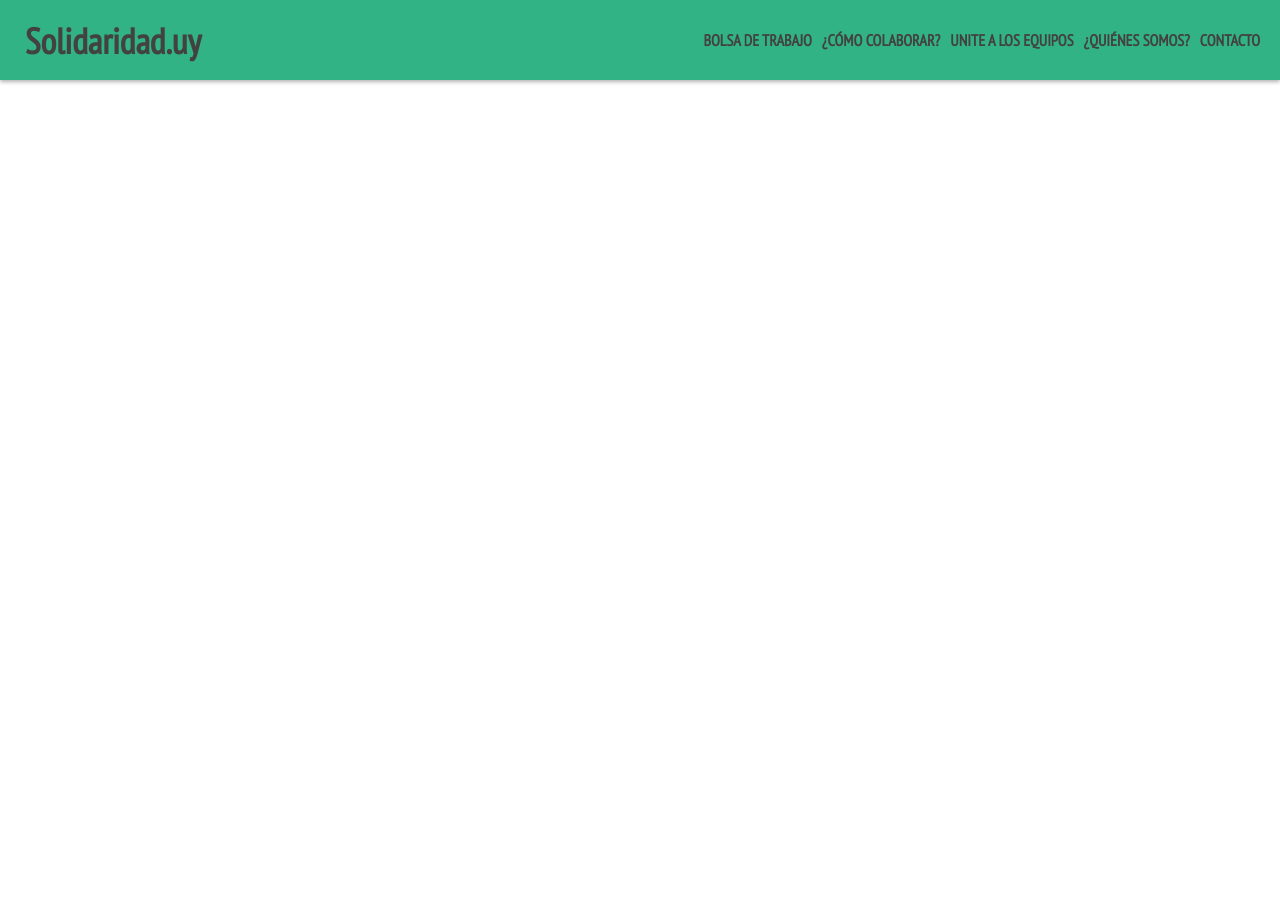
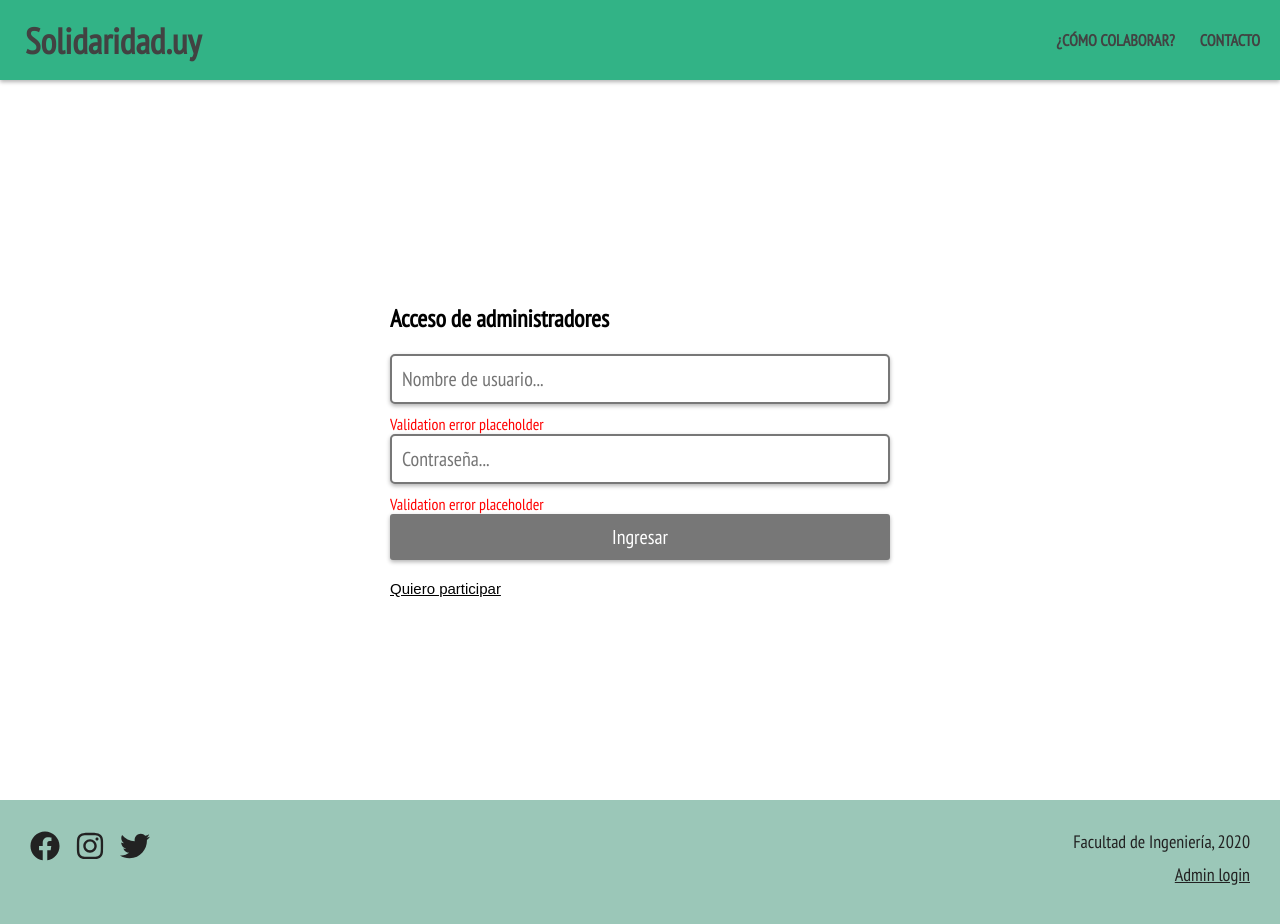
Before and after one commit to martinsd94/solidaridaduy-react, a React (Create React App) app: page /admin/login in a window 1280 px wide. Shown: the top 924 px of the page. Before the commit the page ends 800 px from the top, so only its background shows below. Built offline with nearby package versions, Linux system fonts and the light colour scheme.

Commit message:
Working on admin login validation

```diff
--- a/src/App.js
+++ b/src/App.js
@@ -1,5 +1,5 @@
 import React from 'react';
-import { FaBars } from 'react-icons/fa';
+import { FaFacebook, FaInstagram, FaTwitter } from 'react-icons/fa';
 import {
   BrowserRouter as Router,
   Switch,
@@ -9,57 +9,30 @@ import {
 
 
 /* Views for the router */
-import AboutView         from './views/AboutView';
 import ContactView       from './views/ContactView';
 import CollaborateView   from './views/CollaborateView';
 import HomeView          from './views/HomeView';
 import InitiativeView    from './views/InitiativeView';
-import JobBoardView      from './views/JobBoardView';
-import JoinUsView        from './views/JoinUsView';
 import SearchResultsView from './views/SearchResultsView';
+import AdminLoginView	 from './views/AdminLoginView';
 
+/* Other components */
+import PageHeader from './components/PageHeader';
 
 /* Styles */
 import './main.scss';
-
-const Header = () => {
-	return (
-		<header className="main-header">
-			<Link to='/'className='home-link'>Solidaridad.uy</Link>
-			<NavBar />
-		</header>
-	)
-}
-
-const NavBar = () => {
-	// TODO: Make menu and display on button click
-	return (
-		<nav>
-			<button className='menu-button'><p><FaBars /></p></button>
-
-			<Link to='/job-board'   className='header-link'>BOLSA DE TRABAJO</Link>
-			<Link to='/collaborate' className='header-link'>¿CÓMO COLABORAR?</Link>
-			<Link to='/join-us'     className='header-link'>UNITE A LOS EQUIPOS</Link>
-			<Link to='/about'       className='header-link'>¿QUIÉNES SOMOS?</Link>
-			<Link to='/contact'     className='header-link'>CONTACTO</Link>
-		</nav>
-	)
-}
 
 //
 //
 
 const App = () => {
+
 	return (
 		<Router>
-			<Header />
+			<PageHeader />
 			<Switch>
 				<Route exact={true} path="/">
 					<HomeView />
-				</Route>
-
-				<Route path="/about">
-					<AboutView />
 				</Route>
 
 				<Route path="/contact">
@@ -70,14 +43,6 @@ const App = () => {
 					<CollaborateView />
 				</Route>
 
-				<Route path="/job-board">
-					<JobBoardView />
-				</Route>
-
-				<Route path="/join-us">
-					<JoinUsView />
-				</Route>
-
 				<Route path="/search-results">
 					<SearchResultsView />
 				</Route>
@@ -85,9 +50,30 @@ const App = () => {
 				<Route path="/initiative/:id">
 					<InitiativeView />
 				</Route>
+
+				<Route path="/admin/login">
+					<AdminLoginView />
+				</Route>
 			</Switch>
+			<PageFooter />
 		</Router>
 	);
 }
 
+const PageFooter = () => {
+	return (
+		<footer className='main-footer'>
+			<div className='social-links'>
+				<a href='https://www.facebook.com/solidaridadUY/'><FaFacebook /></a>
+				<a href='https://www.instagram.com/solidaridadUY/'><FaInstagram /></a>
+				<a href='https://twitter.com/SolidaridadUY'><FaTwitter /></a>
+			</div>
+			<div className='info'>
+				<p>Facultad de Ingeniería, 2020</p>
+				<Link to='/admin/login'>Admin login</Link>
+			</div>
+		</footer>
+	);
+}
+
 export default App;
--- /dev/null
+++ b/src/components/InputField.js
@@ -0,0 +1,23 @@
+import React, { useState } from 'react';
+
+const InputField = ({ error, placeholder, type, value, _onChange }) => {
+
+	const [fieldClass, setFieldClass] = useState('valid-field');
+
+	if (!!error) {
+		setFieldClass('invalid-field');
+	}
+
+	return (
+		<React.Fragment>
+			<input className={fieldClass}
+				   placeholder={placeholder}
+				   type={type}
+				   value={value}
+				   onChange={ (e) => _onChange(e.target.value) } />
+			<div className='validation-errors'>Validation error placeholder</div>
+		</React.Fragment>
+	)
+}
+
+export default InputField;
--- /dev/null
+++ b/src/components/PageHeader.js
@@ -0,0 +1,30 @@
+import React from 'react';
+import { Link } from 'react-router-dom';
+import { FaBars, FaUser } from 'react-icons/fa';
+
+import '../main.scss';
+
+const PageHeader = () => {
+	return (
+		<React.Fragment>
+			<header className="main-header">
+				<Link to='/'className='home-link'>Solidaridad.uy</Link>
+				<NavBar />
+			</header>
+		</React.Fragment>
+	)
+}
+
+const NavBar = () => {
+	// TODO: Make menu and display on button click
+	return (
+		<nav>
+			<button className='menu-button'><p><FaBars /></p></button>
+
+			<Link to='/collaborate' className='header-link'><p>¿CÓMO COLABORAR?</p></Link>
+			<Link to='/contact'     className='header-link'><p>CONTACTO</p></Link>
+		</nav>
+	)
+}
+
+export default PageHeader;
--- a/src/main.scss
+++ b/src/main.scss
@@ -28,6 +28,10 @@ header.main-header {
 	z-index: 1000;
 }
 
+header.main-header a {
+	transition: all 0.15s linear;
+}
+
 header.main-header > a.home-link {
 	flex-grow: 1;
 	font-size: 36px;
@@ -40,6 +44,13 @@ header.main-header > nav {
 
 header.main-header a.header-link {
 	padding: 0px 5px;
+	display: flex;
+	align-items: center;
+	margin-left: 10px;
+
+	p {
+		margin-left: 5px;
+	}
 }
 
 header.main-header button.menu-button {
@@ -60,7 +71,7 @@ header.main-header a {
 }
 
 header.main-header a:hover {
-	color: #222;
+	color: #000;
 }
 
 
@@ -120,6 +131,49 @@ button.button-link:active {
 
 
 
+/* Main footer */
+/* ------------------------------------- */
+
+footer.main-footer {
+	background-color: $base-color-light;
+	height: 100px;
+	padding: 30px;
+	justify-content: space-between;
+	display: flex;
+	flex-direction: row;
+
+	div.social-links {
+		a {
+			font-size: 30px;
+			color: $light-black;
+			transition: all 0.15s linear;
+			margin-right: 15px;
+
+			&:hover {
+				color: $dark-grey;
+			}
+		}
+	}
+
+	div.info {
+		text-align: right;
+		font-size: 18px;
+
+		p {
+			color: $light-black;
+			margin: 0;
+			margin-bottom: 10px;
+		}
+
+		a {
+			color: $light-black;
+			transition: all 0.15s linear;
+			&:hover {
+				color: $dark-grey;
+			}
+		}
+	}
+}
 
 
 
--- /dev/null
+++ b/src/styles/admin-login.scss
@@ -0,0 +1,72 @@
+@import './colors.scss';
+
+div.login-jumbotron {
+	align-items: center;
+	display: flex;
+	height: calc(100vh - 80px);
+	justify-content: center;
+
+	div.login-wrapper {
+
+		display: flex;
+		flex-direction: column;
+		align-items: stretch;
+		width: 100%;
+		max-width: 500px;
+
+		input.valid-field {
+			border: 2px solid $dark-grey;
+			border-radius: 5px;
+			box-shadow: 0px 2px 4px $shadow-color;
+			font-family: 'PT Sans Narrow';
+			font-size: 20px;
+			padding: 10px;
+			margin-bottom: 10px;
+			outline: none;
+			transition: all 0.15s linear;
+		}
+
+		input.valid-field:focus {
+			border-color: $light-grey;
+		}
+
+		input.invalid-field {
+			border-color: $red;
+		}
+
+		div.validation-errors {
+			color: $red;
+		}
+
+		button.login-button{
+			align-self: stretch;
+			background-color: #777;
+			border: none;
+			border-radius: 3px;
+			box-shadow: 0px 2px 4px $shadow-color;
+			color: #FFF;
+			cursor: pointer;
+			font-family: 'PT Sans Narrow';
+			font-size: 20px;
+			padding: 10px 20px;
+			outline: none;
+			transition: all 0.1s linear;
+
+		}
+
+		button.login-button:hover {
+			background-color: $base-color;
+			transform: translateY(-3px);
+		}
+
+		div.options {
+			display: flex;
+			padding-top: 20px;
+
+			button {
+				font-size: 15px;
+				margin-right: 20px;
+			}
+		}
+	}
+}
--- a/src/styles/colors.scss
+++ b/src/styles/colors.scss
@@ -8,3 +8,5 @@ $shadow-color: rgba(0,0,0,0.3);
 
 $light-grey: #CCC;
 $dark-grey: #777;
+$light-black: #222;
+$red: #F00;
--- a/src/styles/home.scss
+++ b/src/styles/home.scss
@@ -31,29 +31,43 @@ div.jumbotron-1-inner {
 div.search-fields {
 	display: grid;
 	grid-template-columns: 33% 33% 33%;
-	grid-template-rows: 55px 55px 55px;
+	grid-template-rows: 59px 59px 59px;
 	width: 45vw;
 	height: auto;
 }
 
 div.search-fields > div.input-wrapper {
 	align-items: center;
-	background-color: #FFF;
-	border: 1px solid #424242;
-	border-radius: 5px;
-	box-shadow: 0px 2px 4px $shadow-color;
 	grid-column: 1 / 4;
 	display: flex;
 	margin: 5px;
-	padding: 0px 15px;
-}
+	position: relative;
 
-div.search-fields > div.input-wrapper > input {
-	background-color: transparent;
-	border: none;
-	flex-grow: 1;
-	outline: none;
-	padding: 10px;
+	svg {
+		z-index: 30;
+		margin-right: -31px;
+		padding-left: 15px;
+	}
+
+	input {
+		border: 2px solid #424242;
+		border-radius: 5px;
+		box-shadow: 0px 2px 4px $shadow-color;
+		flex-grow: 1;
+		outline: none;
+		padding: 10px 10px 10px 40px;
+		font-size: 20px;
+		font-family: 'PT Sans Narrow';
+		transition: all 0.1s linear;
+
+		&:focus {
+			border-color: $light-grey;
+		}
+
+		&:focus + svg {
+			color: $light-grey;
+		}
+	}
 }
 
 div.search-fields > a {
@@ -98,9 +112,12 @@ div.search-fields button.search-button:active {
 }
 
 div.search-fields > select {
-	border-color: #424242;
+	border: 2px solid #424242;
 	border-radius: 5px;
 	box-shadow: 0px 2px 4px $shadow-color;
+	cursor: pointer;
+	font-family: 'PT Sans Narrow';
+	font-size: 20px;
 	outline: none;
 	padding: 10px;
 	margin: 5px;
--- a/src/styles/initiative.scss
+++ b/src/styles/initiative.scss
@@ -216,8 +216,8 @@ div.initiative-schedule {
 						pointer-events: none;
 						box-shadow: 0px 2px 4px $shadow-color;
 						transition: all 0.15s linear;
-						transform: translateY(-98%) translateX(-100%);
-						left: 100%;
+						transform: translateY(-98%) translateX(-50%);
+						left: 50%;
 						top: -50px;
 						z-index: 50;
 
--- /dev/null
+++ b/src/views/AdminLoginView.js
@@ -0,0 +1,107 @@
+import React, { useEffect, useState } from 'react';
+
+/* Components */
+import InputField from '../components/InputField';
+
+import '../main.scss';
+import '../styles/admin-login.scss';
+
+const AdminLoginView = () => {
+
+	const [email,    setEmail] 	  = useState({ field: '', error: null });
+	const [password, setPassword] = useState({ field: '', error: null });
+
+	const setEmailField = (val) => {
+		setEmail(Object.assign({}, email, {
+			field: val
+		}));
+	}
+
+	const setPasswordField = (val) => {
+		setPassword(Object.assign({}, password, {
+			field: val
+		}));
+	}
+
+	const setEmailError = (val) => {
+		// TODO: Solve this infinite loop...
+		/*setEmail(Object.assign({}, email, {
+			error: val
+		}));*/
+	}
+
+	const setPasswordError = (val) => {
+		/*setPassword(Object.assign({}, password, {
+			error: val
+		}));*/
+	}
+
+	// -----------------------------------------------------------------
+
+	const tryLogin = () => {
+		let data = { email: email.field, password: password.field };
+		fetch('http://localhost:5000/admin/login', {
+			crossDomain: true,
+			method: 'post',
+			body: JSON.stringify( data ),
+			headers: { 'Content-Type': 'application/json' },
+		})
+		.then(response => response.json()) // Response is a Promise
+		.then(data => handleLoginResponse(data));
+	}
+
+	const handleLoginResponse = (data) => {
+		if (Object.keys(data).indexOf('validation_errors') !== -1) {
+			for(let field in data.validation_errors) {
+				switch (field) {
+					case 'password':
+						setPasswordError(data.validation_errors[field]);
+						break;
+					case 'email':
+						setEmailField(data.validation_errors[field]);
+						break;
+					default:
+				}
+			}
+		}
+		else {
+			// TODO: Log admin in!
+			console.log('No hay errores');
+		}
+	}
+
+	/*useEffect(() => {
+		let element = document.getElementById('password');
+		element.onpaste = function(e) {
+			e.preventDefault();
+		}
+	}, []);*/
+
+	// -----------------------------------------------------------------
+
+	return (
+		<div className='login-jumbotron'>
+			<div className='login-wrapper'>
+				<h2>Acceso de administradores</h2>
+				<InputField value={email.field}
+							error={email.error}
+							placeholder='Nombre de usuario...'
+							type='default'
+							_onChange={(val) => { setEmailField(val) }} />
+
+				<InputField value={password.field}
+							error={password.error}
+							placeholder='Contraseña...'
+							type='password'
+							_onChange={(val) => { setPasswordField(val) }} />
+
+				<button className='login-button' onClick={tryLogin}>Ingresar</button>
+				<div className='options'>
+					<button className='button-link'>Quiero participar</button>
+				</div>
+			</div>
+		</div>
+	)
+}
+
+export default AdminLoginView;
--- a/src/views/JobBoardView.js
+++ /dev/null
@@ -1,10 +0,0 @@
-import React from 'react';
-
-
-const JobBoardView = () => {
-	return (
-		<p>Bolsa de trabajo</p>
-	)
-}
-
-export default JobBoardView;
--- a/src/views/JoinUsView.js
+++ /dev/null
@@ -1,10 +0,0 @@
-import React from 'react';
-
-
-const JoinUsView = () => {
-	return (
-		<p>unirse a los equipos</p>
-	)
-}
-
-export default JoinUsView;
```
